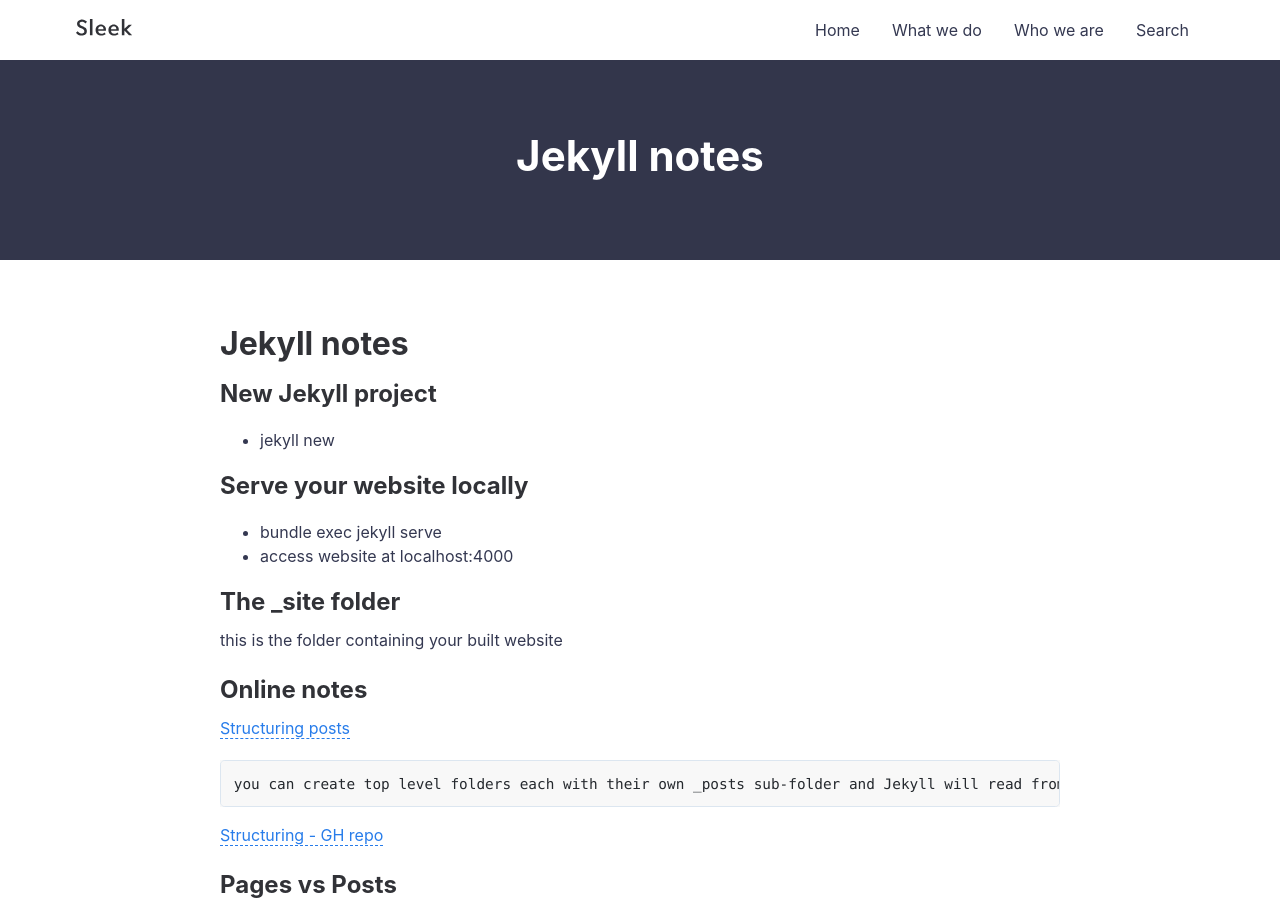
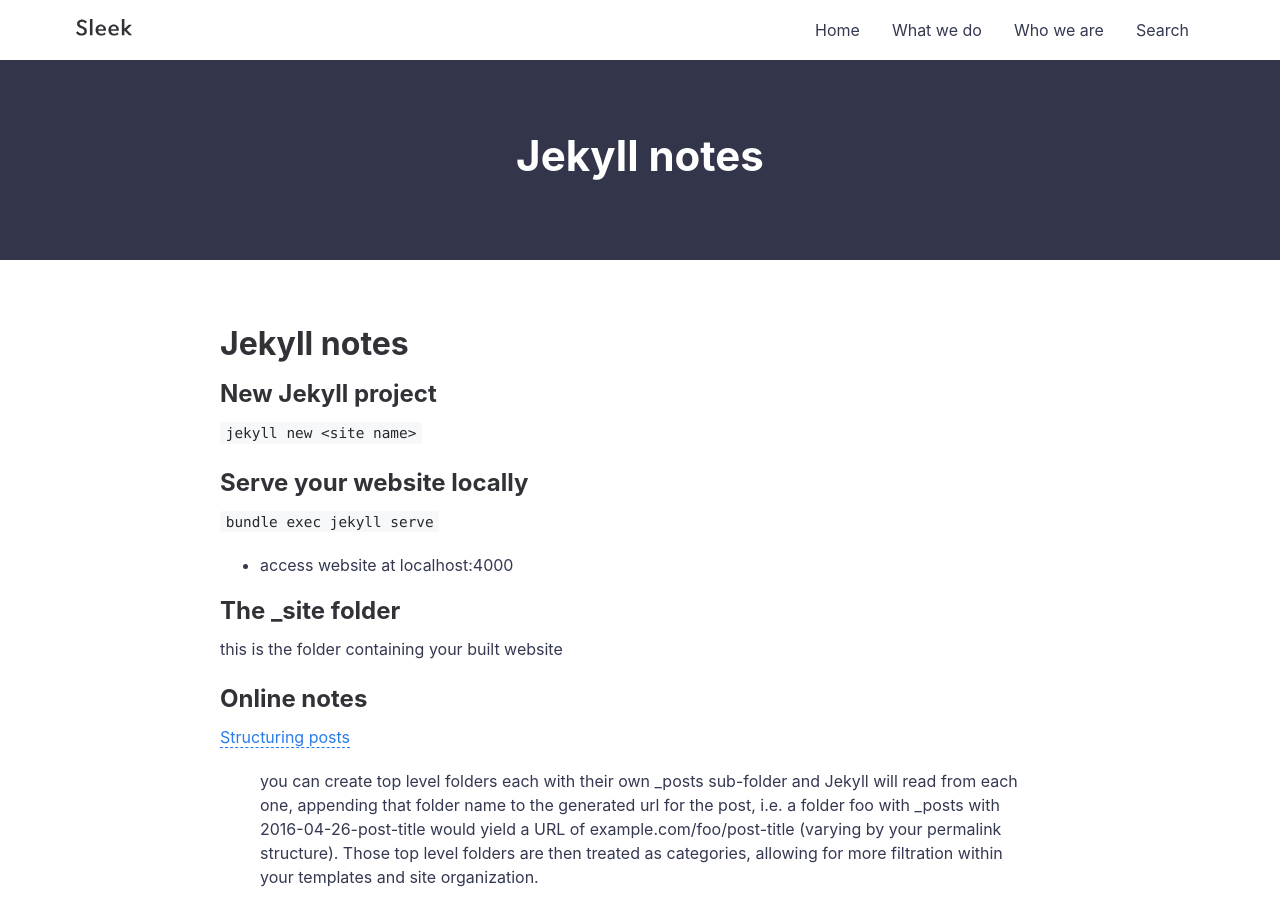
Before and after one commit to MatteoMori/my-website, a Jekyll site: the page built from matteo_notes.md, in a window 1280 px wide and 900 px high. Built offline with Jekyll 4.4.1, drawn with Linux system fonts in a browser that asks for light colours; our own code applies the rules of GitHub Pages for plain Markdown files.

Commit message:
Update matteo_notes.md

```diff
--- a/matteo_notes.md
+++ b/matteo_notes.md
@@ -1,10 +1,10 @@
 # Jekyll notes
 
 ## New Jekyll project
-* jekyll new <site name>
+`jekyll new <site name>`
 
 ## Serve your website locally
-* bundle exec jekyll serve
+`bundle exec jekyll serve`
 * access website at localhost:4000
 
 
@@ -15,8 +15,7 @@ this is the folder containing your built website
 ## Online notes
 [Structuring posts](https://miklb.com/blog/2016/04/26/organizing-jekyll-posts/)
 
-
-	you can create top level folders each with their own _posts sub-folder and Jekyll will read from each one, appending that folder name to the generated url for the post, i.e. a folder foo with _posts with 2016-04-26-post-title would yield a URL of example.com/foo/post-title (varying by your permalink structure). Those top level folders are then treated as categories, allowing for more filtration within your templates and site organization.
+> you can create top level folders each with their own _posts sub-folder and Jekyll will read from each one, appending that folder name to the generated url for the post, i.e. a folder foo with _posts with 2016-04-26-post-title would yield a URL of example.com/foo/post-title (varying by your permalink structure). Those top level folders are then treated as categories, allowing for more filtration within your templates and site organization.
 
 
 [Structuring - GH repo](https://github.com/yafred/organizing-posts-with-jekyll/blob/master/_config.yml)
```
